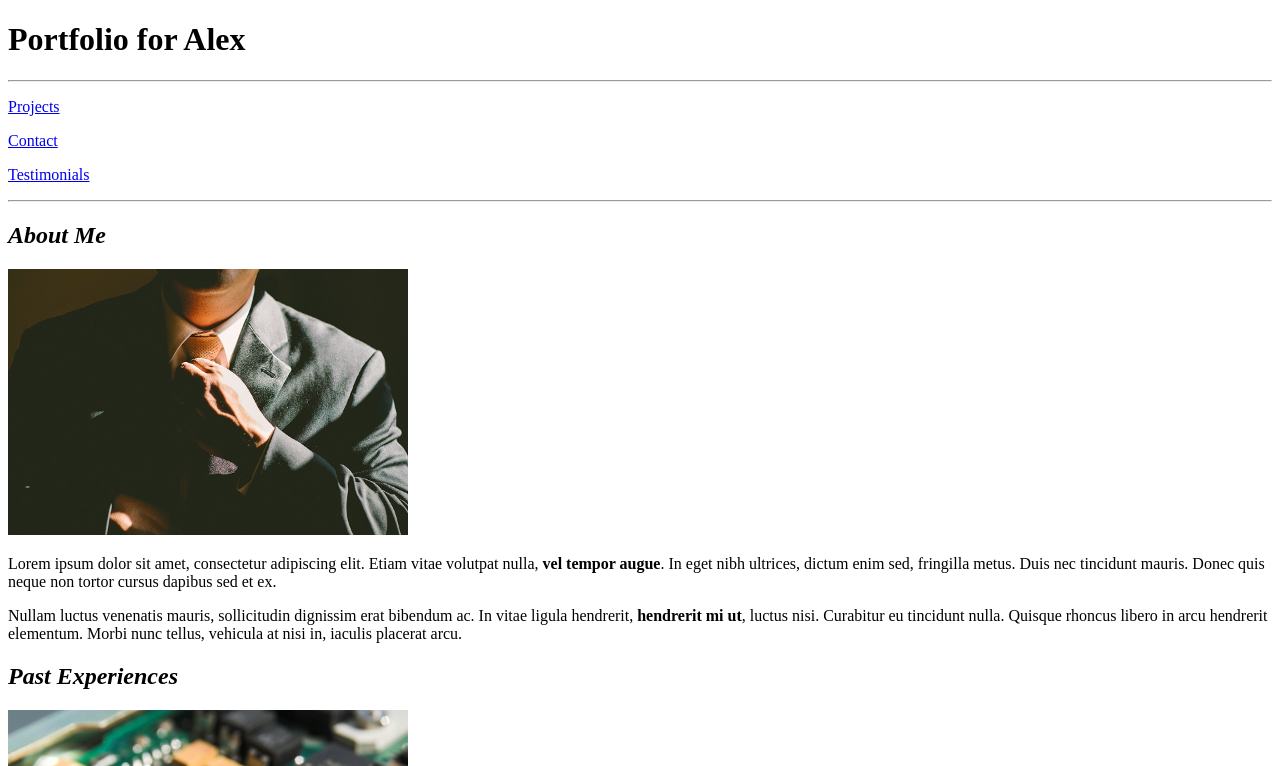
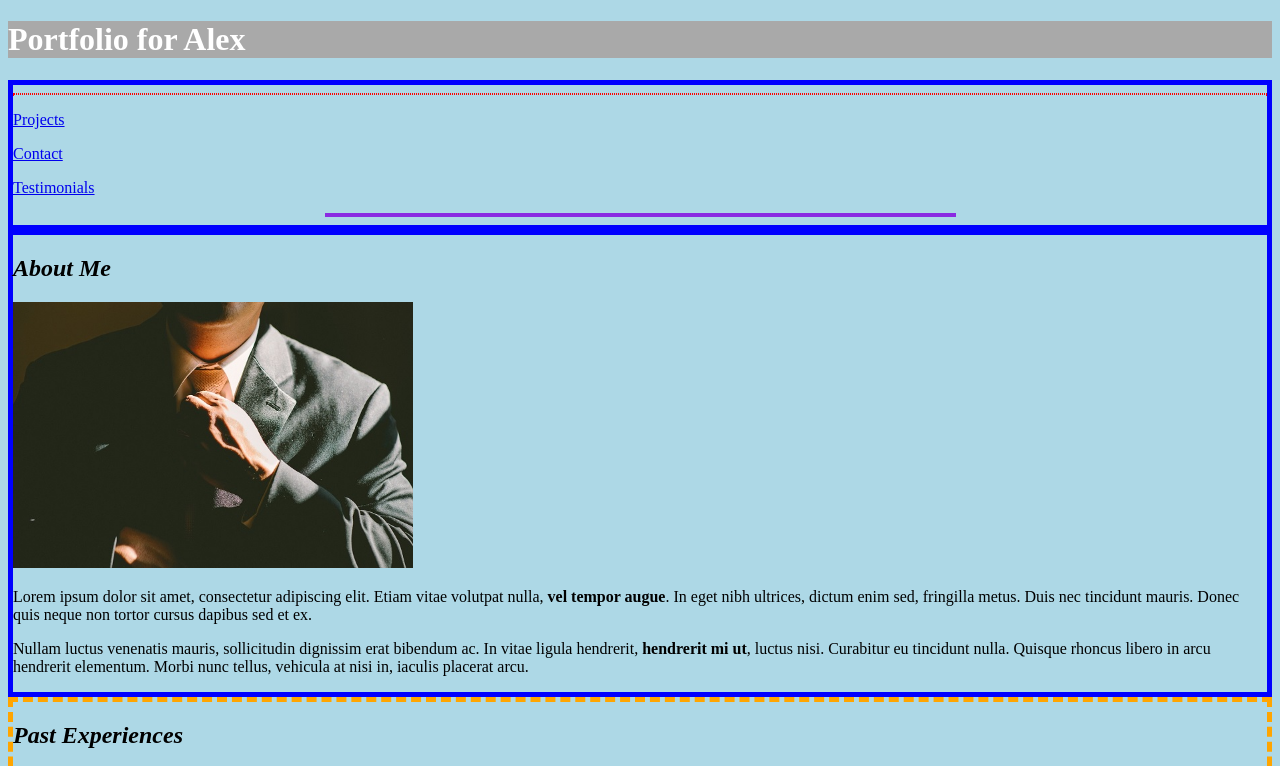
Before and after one commit to ao-white/frontend-projects, a plain HTML site: page practice/portfolio/index.html in a window 1280 px wide. Shown: the top 766 px of the page. Drawn offline with Linux system fonts and the light colour scheme.

Commit message:
Playing around with CSS basics

```diff
--- a/practice/portfolio/index.html
+++ b/practice/portfolio/index.html
@@ -7,6 +7,12 @@
 <html lang="en">
 	<head>
 		<title>Alex's Portfolio</title>
+		<link href="teststyles.css" rel="stylesheet" type="text/css" />
+		<style>
+			header {
+				background-color: darkgray;
+			}
+		</style>
 	</head>
 	<body>
 		<main>
@@ -14,19 +20,19 @@
 				<h1>Portfolio for Alex</h1>
 			</header>
 
-			<nav>
-				<hr />
+			<nav class="border">
+				<hr style="border: thin dotted red;" />
 
 				<p><a href="projects.html">Projects</a></p>
 				<p><a href="contact.html">Contact</a></p>
 				<p><a href="testimonials.html">Testimonials</a></p>
 
-				<hr />
+				<hr style="width:50%; border:2px solid blueviolet;"/>
 			</nav>
 
 			<section>
 
-				<article id="about-me">
+				<article class="border" id="about-me">
 					<h2><em>About Me</em></h2>
 					<img src="images/tie.jpg" alt="Generic Portrait" style="width: 400px;" />
 					<p>Lorem ipsum dolor sit amet, consectetur adipiscing elit. Etiam vitae
@@ -101,7 +107,7 @@
 				</article>
 
 			</section>
-			<footer>
+			<footer style="background-color: fuchsia">
 				<hr />
 				<p>&copy; 2020 Alex White. All rights reserved.</p>
 			</footer>
--- /dev/null
+++ b/practice/portfolio/teststyles.css
@@ -0,0 +1,13 @@
+body{
+	background-color: lightblue;
+}
+header, footer {
+	background-color: darkgreen;
+	color: white;
+}
+.border {
+	border: thick solid blue;
+}
+#past-experience {
+	border: thick dashed orange;
+}
```
